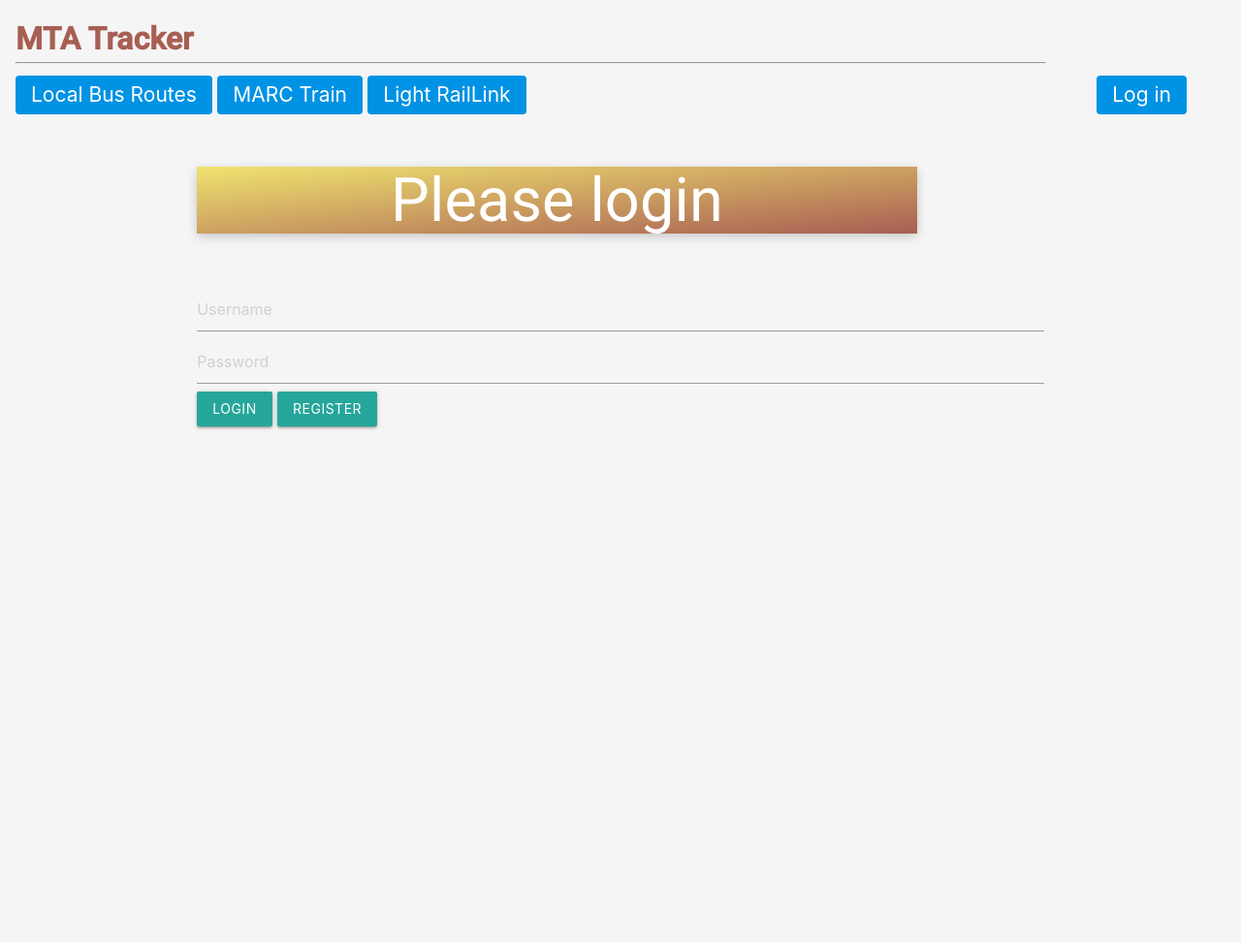
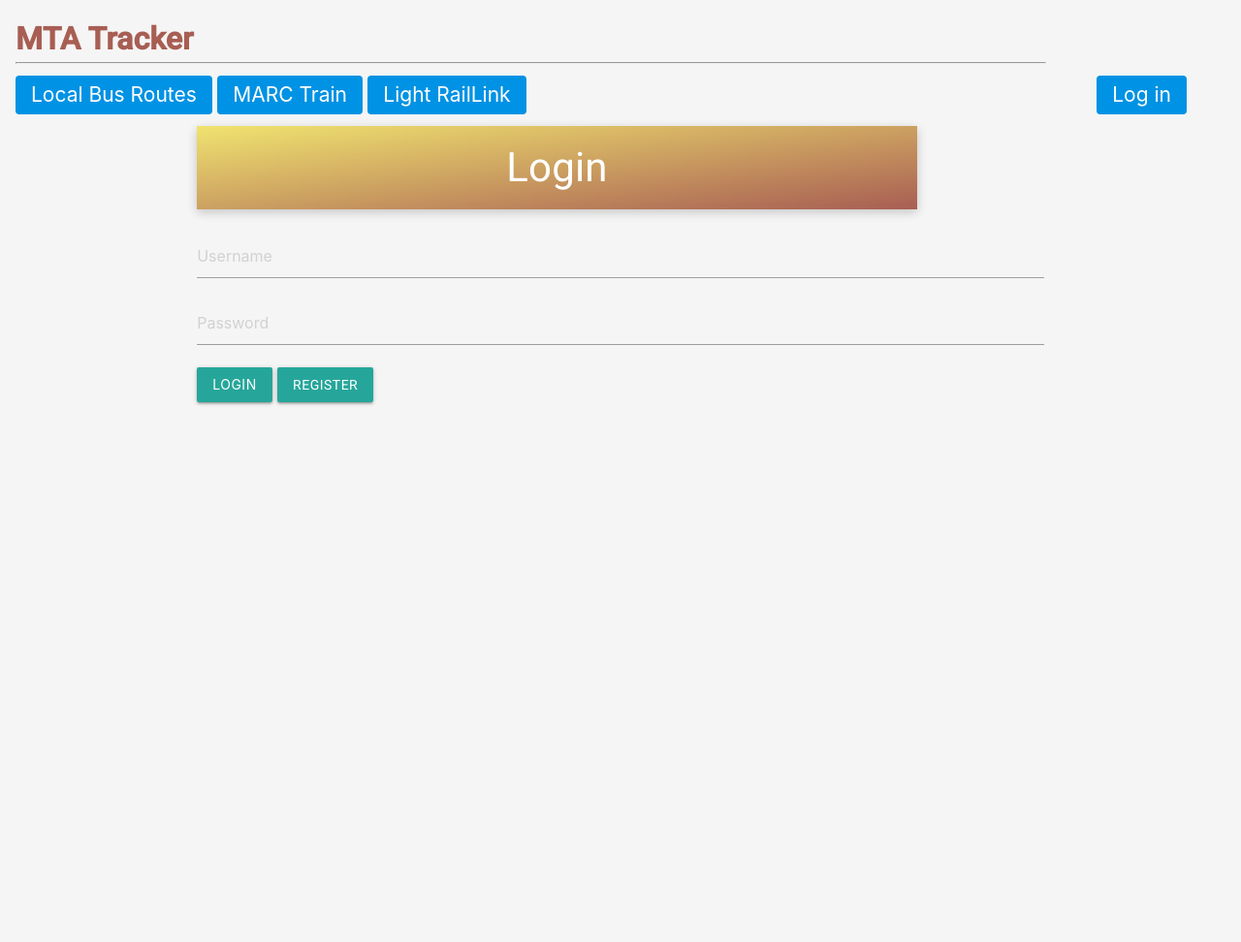
Before and after one commit to Team-6-CMSC447-SP-24/MTA_App, a Flask app: page /login in a window 1280 px wide. Shown: the whole page at 97% size. After the commit the page ends 418 px from the top, so only its background shows below. Run offline with Flask 3, Linux system fonts and the light colour scheme.

Commit message:
style updates for login/Registry

```diff
--- a/static/stylesheet.css
+++ b/static/stylesheet.css
@@ -37,16 +37,6 @@ body {
   box-shadow: 0 0 0 000000;
 
 }
-
-.nav-bar > button{
-   background-color:#650000;
-
-}
-
-.nav-bar > button:hover{
-   background-color:#4d0000;
-}
-
 
 hr {
    width:85%;
@@ -165,7 +155,7 @@ html {
   margin: 16px;
   padding: 0;
   min-height: 100%;
-  font-size: 62.5%; /* For rem units support */
+  font-size: 62.5%;
 }
 
 body {
@@ -228,70 +218,62 @@ body {
 }
 
 /* Login Form */
-.container {
-    align-items: center;
-    height: 100vh;
+.form-group {
+  margin-bottom: 15px;
 }
 
-.form {
+.form-control {
   width: 100%;
-  padding: 20px;
-  background-color: #13232f;
-  border-radius: 10px;
-  box-shadow: 0 2px 5px rgba(0, 0, 0, 0.1);
-  margin: 0 auto;
+  padding: 10px;
+  font-size: 16px;
+  border: 1px solid #acacac;
+  border-radius: 5px;
+  box-sizing: border-box;
 }
 
-.form h1 {
-  width: 85%;
-  background: linear-gradient(to bottom right, #F0E36F, #A85E53);
-  box-shadow: 0 3px 10px rgb(0 0 0 / 0.2);
+h1.log-in {
   text-align: center;
-  color: #FFFFFF;
-  margin: 0 auto;
+  margin-top: 0;
+  padding: 20px 0;
+  font-size: 2em;
+  font-weight: 00;
+  color: white;
 }
 
-.form label {
-  display: block;
-  font-weight: 600;
-  font-size: 0.8rem;
-  color: #ffffff;
-}
 
-.form input {
-  width: 100%;
-  padding: 10px;
-  font-size: 20px; /* Change the font size to 20px */
-  border: 1px solid #ccc;
-  border-radius: 5px;
-  box-sizing: border-box;
-  color: white;
-  margin-top: 5px;
-}
-
-.form button {
-  display: block;
-  width: 100%;
-  padding: 12px 0px 12px 0px;
-  background-color: #00b3d3;
-  color: #fff;
+.btn {
+  display: inline-block;
+  padding: 10px 20px;
   border: none;
   border-radius: 5px;
   cursor: pointer;
-  font-size: 1.5em;
-  font-weight: 600;
-  margin-top: 15px;
+  font-size: 16px;
+  text-align: center;
+  text-decoration: none;
 }
 
-.form button:hover {
-  background-color: #008deb;
+.btn-primary {
+  background-color: #26a69a;
+  color: #fff;
+}
+
+.btn-secondary {
+  background-color: #26a69a;
+  color: #fff;
+}
+
+.btn:hover {
+  background-color: #02695f;
 }
 
 .error {
-  color: #ff0000;
-  font-size: 2em;
+  background-color: #960000;
+  color: #fff0f0;
+  font-size: 1.2em;
   text-align: center;
   margin-top: 15px;
+  padding: .5em;
+  border-radius: 16px;
 }
 
 /* Responsive tables */
--- a/templates/login.html
+++ b/templates/login.html
@@ -2,22 +2,21 @@
 
 {% block content %}
     <div class="container">
-        <h1>Please login</h1>
-        <br>
+        <h1 class="log-in">Login</h1>
         <form action="" method="post">
-            <input type="text" placeholder="Username" name="username" value="{{request.form.username}}">
-            <input type="password" placeholder="Password" name="password" value="{{request.form.password}}">
-            <input class="btn btn-default" type="submit" value="Login">
-
+            <div class="form-group">
+                <input type="text" class="form-control" placeholder="Username" name="username" value="{{ request.form.username }}">
+            </div>
+            <div class="form-group">
+                <input type="password" class="form-control" placeholder="Password" name="password" value="{{ request.form.password }}">
+            </div>
+            <button type="submit" class="btn btn-primary">Login</button>
             {% if not isLoggedIn %}
-            <button class="btn btn-default">
-                <a  href="{{ url_for('register') }}" style="color: white;">Register</a >
-            </button>
+                <a href="{{ url_for('register') }}" class="btn btn-secondary">Register</a>
             {% endif %}
-
         </form>
         {% if error %}
-            <p class="error"><strong>Error:</strong> {{ error }}
+            <p class="error"><strong>Error:</strong> {{ error }}</p>
         {% endif %}
     </div>
 {% endblock %}
```
Also changed, not shown: templates/register.html (+11 -6 lines).
